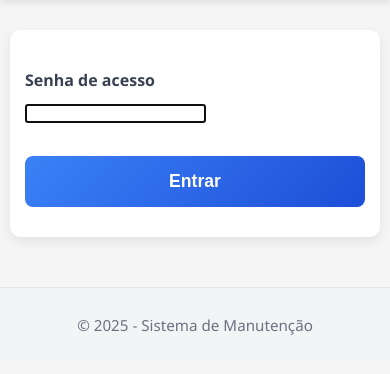
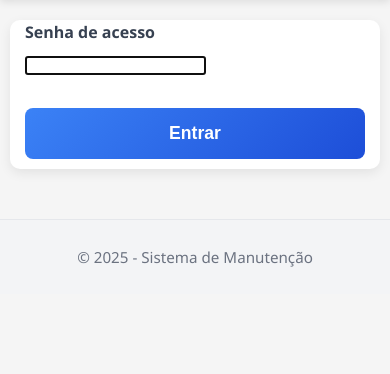
Before and after one commit to V1ctorGenesis/OS-E, a Flask app: page /login in a window 390 px wide. Shown: the part 129-503 px from the top of the page. Run offline with Flask 3, Linux system fonts and the light colour scheme.

Commit message:
otimização do login para mobile

```diff
--- a/templates/login.html
+++ b/templates/login.html
@@ -12,9 +12,7 @@
   </header>
 
   <main>
-    <section class="formulario-secao" style="max-width: 400px; margin: 30px auto;">
-
-      <!-- MENSAGENS FLASH (erro/sucesso) -->
+    <section class="formulario-secao" style="max-width: 400px; margin: 20px auto; padding: 0 15px;">
   {% with messages = get_flashed_messages(with_categories=true) %}
     {% if messages %}
       {% for category, message in messages %}
```
Also changed, not shown: 1 other file. Lines whose indentation alone changed are shown as unchanged.
